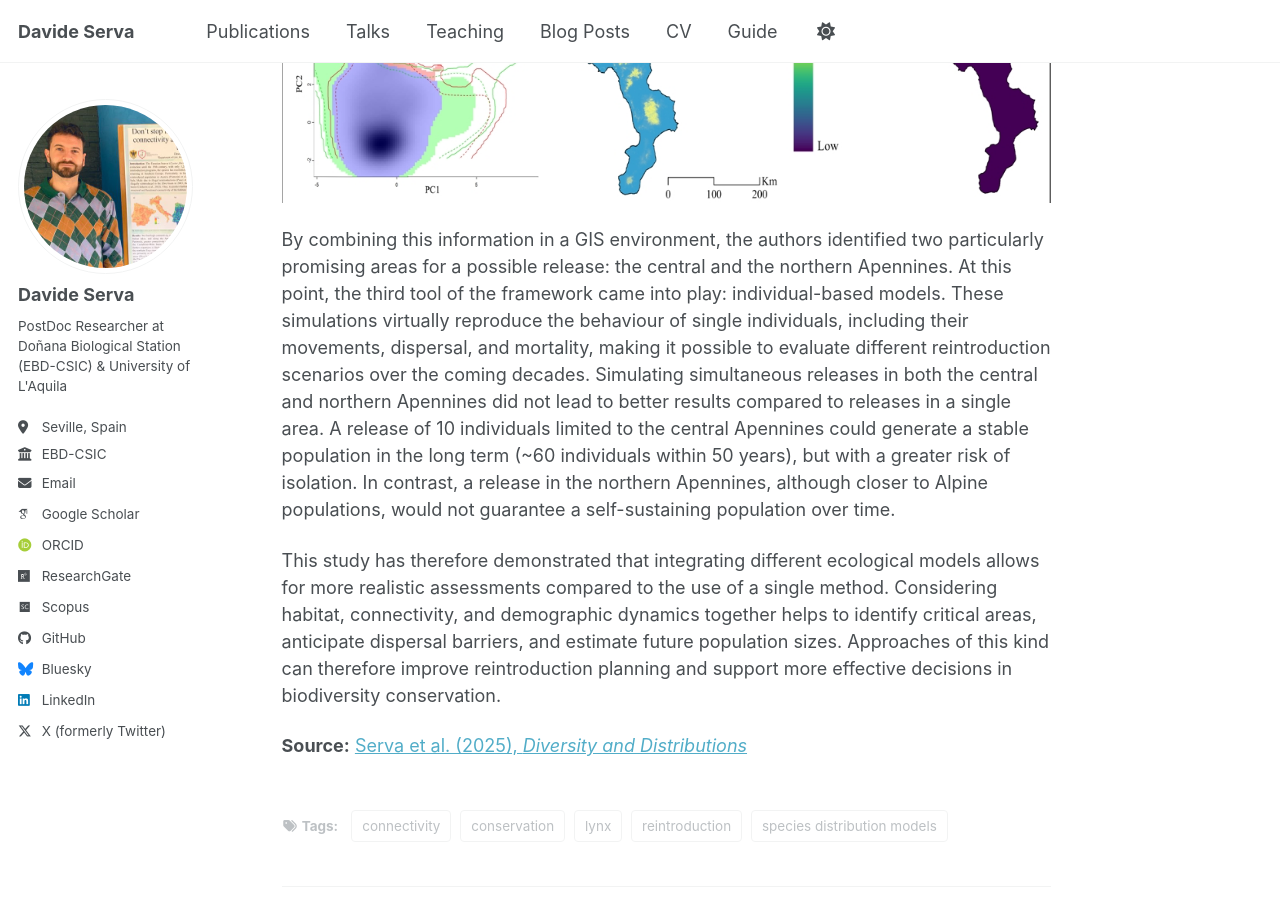
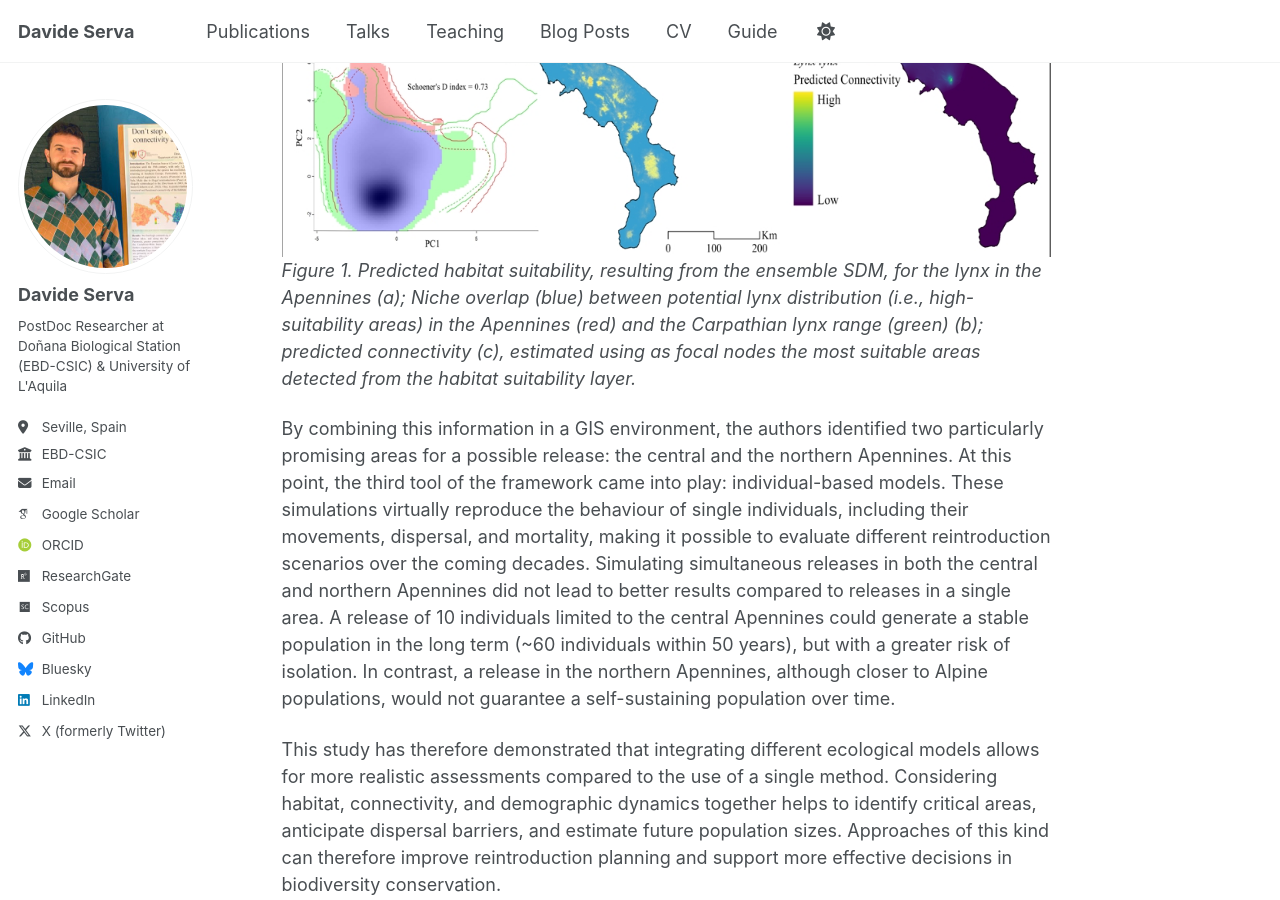
Before and after one commit to Daviser95/daviser95.github.io, a Jekyll site: the page built from _posts/2025-05-10-lynx-reintroduction-apennines.md, in a window 1280 px wide and 900 px high, scrolled down 3458 px. Built offline with Jekyll 4.4.1, drawn with Linux system fonts in a browser that asks for light colours; some web fonts are replaced; a script bundle is joined from its source files by our own code; library files that are not in the unit come from our copies; some of the changed text lies outside the part shown.

Commit message:
Update 2025-05-10-lynx-reintroduction-apennines.md

```diff
--- a/_posts/2025-05-10-lynx-reintroduction-apennines.md
+++ b/_posts/2025-05-10-lynx-reintroduction-apennines.md
@@ -19,6 +19,7 @@
 Il primo passo della ricerca è stato confrontare le condizioni ambientali degli Appennini con quelle delle possibili popolazioni sorgente, cioè dalle quali prelevare gli individui potenzialmente più idonei per una reintroduzione. L'analisi della nicchia ecologica ha mostrato una forte somiglianza tra gli ambienti appenninici e quelli occupati dalle linci nei Carpazi. Questo risultato suggerisce che queste popolazioni potrebbero rappresentare la miglior fonte per eventuali programmi di reintroduzione. Successivamente, utilizzando modelli di distribuzione delle specie sono state individuate le aree più idonee alla presenza della lince negli Appennini. Questi modelli, basati su dati ambientali come copertura forestale, topografia e presenza umana, permettono di stimare dove l'habitat è più favorevole. Tuttavia, individuare un habitat adatto non è sufficiente: gli animali devono anche potersi muovere nel paesaggio. Per questo motivo lo studio ha integrato i modelli di idoneità con analisi di connettività basate sulla teoria dei circuiti, una tecnica che permette di identificare possibili corridoi ecologici di collegamento.
 
 ![Figura 1. Idoneità ambientale per la lince eurasiatica negli Appennini (a sinistra) e connettività ecologica tra le aree idonee (a destra). A sinistra, in basso, sovrapposizione di nicchia tra la potenziale popolazione di lince negli Appennini e la popolazione di lince dei Carpazi.](/images/lynx-apennines-fig1.jpg)
+*Figura 1. Idoneità ambientale per la lince eurasiatica negli Appennini (a sinistra) e connettività ecologica tra le aree idonee (a destra).*
 
 Combinando queste informazioni in ambiente GIS, gli autori hanno individuato due aree particolarmente promettenti per un possibile rilascio: l'Appennino centrale e quello settentrionale. A questo punto è entrato in gioco il terzo strumento del framework: i modelli individual-based. Queste simulazioni riproducono virtualmente il comportamento di singoli individui, inclusi i loro movimenti, la dispersione e la mortalità, permettendo di valutare diversi scenari di reintroduzione nel corso dei prossimi decenni. Simulare rilasci simultanei sia nell'Appennino centrale sia in quello settentrionale non ha portato a risultati migliori rispetto ai rilasci in una sola area. Un rilascio di 10 individui limitato all'Appennino centrale potrebbe generare una popolazione stabile nel lungo periodo (~60 individui entro 50 anni), ma con un maggiore rischio di isolamento. Al contrario, un rilascio nell'Appennino settentrionale, pur essendo più vicino alle popolazioni alpine, non garantirebbe una popolazione autosufficiente nel tempo.
 
@@ -37,6 +38,7 @@
 The first step of the research was to compare the environmental conditions of the Apennines with those of possible source populations — that is, those from which the most suitable individuals for reintroduction could be selected. The ecological niche analysis revealed a strong similarity between Apennine environments and those occupied by lynx in the Carpathians. This result suggests that these populations could represent the best source for potential reintroduction programmes. Subsequently, species distribution models were used to identify the most suitable areas for lynx presence in the Apennines. These models, based on environmental data such as forest cover, topography, and human presence, allow estimating where habitat is most favourable. However, identifying suitable habitat is not sufficient: animals must also be able to move through the landscape. For this reason, the study integrated suitability models with connectivity analyses based on circuit theory, a technique that allows the identification of potential ecological corridors linking suitable areas.
 
 ![Figure 1. Predicted habitat suitability, resulting from the ensemble SDM, for the lynx in the Apennines (a); Niche overlap (blue) between potential lynx distribution (i.e., high-suitability areas) in the Apennines (red) and the Carpathian lynx range (green) (b); predicted connectivity (c), estimated using as focal nodes the most suitable areas detected from the habitat suitability layer.](/images/lynx-apennines-fig1.jpg)
+*Figure 1. Predicted habitat suitability, resulting from the ensemble SDM, for the lynx in the Apennines (a); Niche overlap (blue) between potential lynx distribution (i.e., high-suitability areas) in the Apennines (red) and the Carpathian lynx range (green) (b); predicted connectivity (c), estimated using as focal nodes the most suitable areas detected from the habitat suitability layer.*
 
 By combining this information in a GIS environment, the authors identified two particularly promising areas for a possible release: the central and the northern Apennines. At this point, the third tool of the framework came into play: individual-based models. These simulations virtually reproduce the behaviour of single individuals, including their movements, dispersal, and mortality, making it possible to evaluate different reintroduction scenarios over the coming decades. Simulating simultaneous releases in both the central and northern Apennines did not lead to better results compared to releases in a single area. A release of 10 individuals limited to the central Apennines could generate a stable population in the long term (~60 individuals within 50 years), but with a greater risk of isolation. In contrast, a release in the northern Apennines, although closer to Alpine populations, would not guarantee a self-sustaining population over time.
 
```
